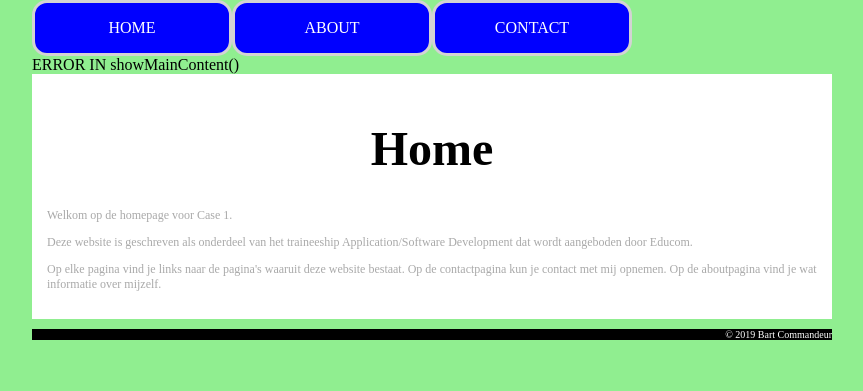
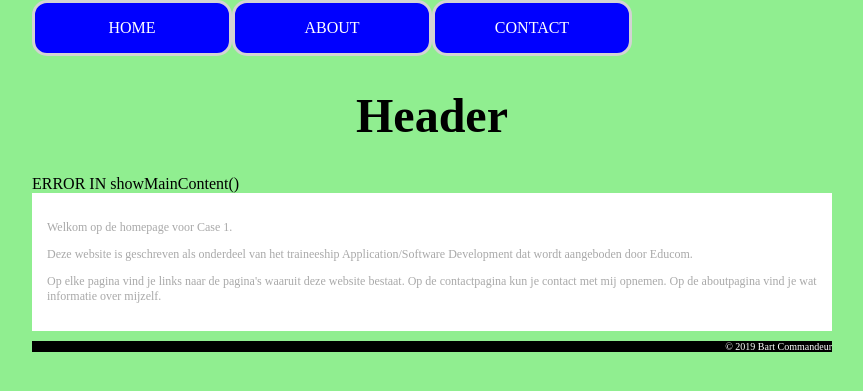
Before and after one commit to Caedendi/Educom_Curriculum, a PHP site: page /index.php?page=header in a window 1280 px wide. Shown: the top 391 px of the page, without its empty margins (208-1071 px from the left). Run offline with PHP 8.4, Linux system fonts and the light colour scheme.

Commit message:
Separated header

```diff
--- a/opdracht_2.1/about.php
+++ b/opdracht_2.1/about.php
@@ -2,7 +2,6 @@
 function showAboutContent() {
   echo '
     <div class="mainBody">
-      <h1 class="header">About</h1>
       <p>Mijn naam is Bart Commandeur. Ik ben 26 jaar, kom uit het Noord-Hollandse
       Hoogkarspel en woon ondertussen al 4 jaar in Utrecht. Momenteel volg ik ik een
       traineeship bij Educom tot software developer. Hiervoor heb ik lang gepoogd te
--- /dev/null
+++ b/opdracht_2.1/header.php
@@ -0,0 +1,7 @@
+<?php
+function showHeader($page) {
+  echo '
+    <h1 class="header">'. ucfirst($page) . '</h1>
+  ';
+}
+?>
--- a/opdracht_2.1/home.php
+++ b/opdracht_2.1/home.php
@@ -2,7 +2,6 @@
 function showHomeContent() {
   echo '
         <div class="mainBody">
-          <h1 class="header">Home</h1>
           <p>Welkom op de homepage voor Case 1.</p>
           <p>Deze website is geschreven als onderdeel van het traineeship Application/Software Development dat wordt aangeboden door Educom.</p>
           <p>Op elke pagina vind je links naar de pagina\'s waaruit deze website bestaat. Op de contactpagina kun je contact met mij opnemen. Op de aboutpagina vind je wat informatie over mijzelf.</p>
--- a/opdracht_2.1/index.php
+++ b/opdracht_2.1/index.php
@@ -38,8 +38,7 @@
   function showBodySection($page) {
     include 'body_start.php'; showBodyStart();
     include 'navbar.php'; showMenu($page);
-
-    // header voor elke pagina inbouwen
+    include 'header.php'; showHeader($page);
     showMainContent($page);
     include 'footer.php'; showFooter();
     include 'body_end.php'; showBodyEnd();
```
